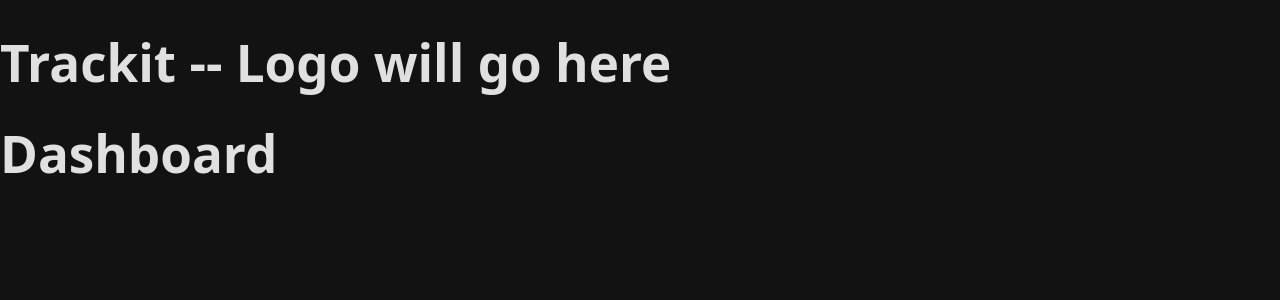
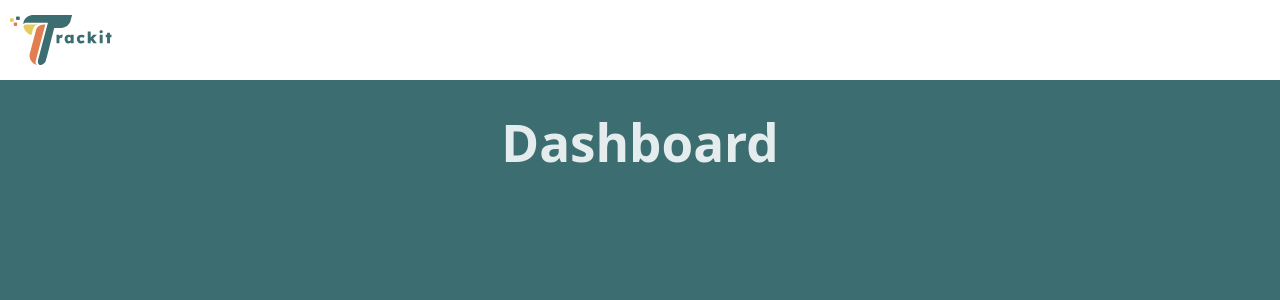
Before and after one commit to Iliyabel/Trackit, a React (Vite) app in the folder client/: page /dashboard in a window 1280 px wide. Shown: the top 300 px of the page. Built offline with nearby package versions, Linux system fonts and the light colour scheme.

Commit message:
Started dashboard layout.

```diff
--- a/client/src/pages/DashboardPage.jsx
+++ b/client/src/pages/DashboardPage.jsx
@@ -3,13 +3,13 @@ import React from 'react';
 function DashboardPage() {
     return (
         <div>
-        <header>
-            <h1>Trackit -- Logo will go here</h1>
+            <header className='logo-header'>
+                <img className="logo" src={'src/assets/logoText.svg'} alt="Trackit logo" />
             </header>
 
-        <main>
+            <div className='dashboard-container'>
                 <h1>Dashboard</h1>
-        </main>
+            </div>
 
         </div>
     );
```
Lines whose indentation alone changed are shown as unchanged.
